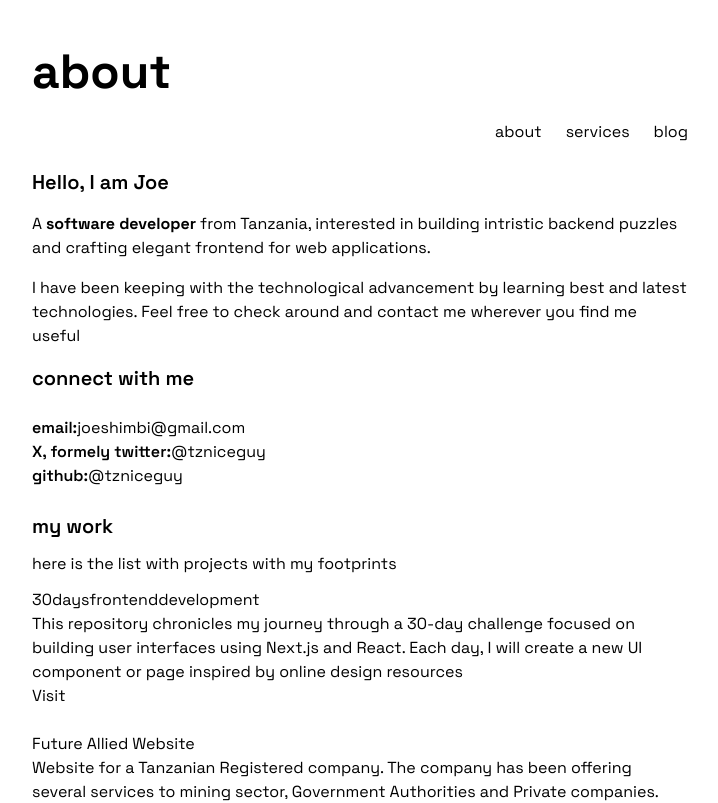
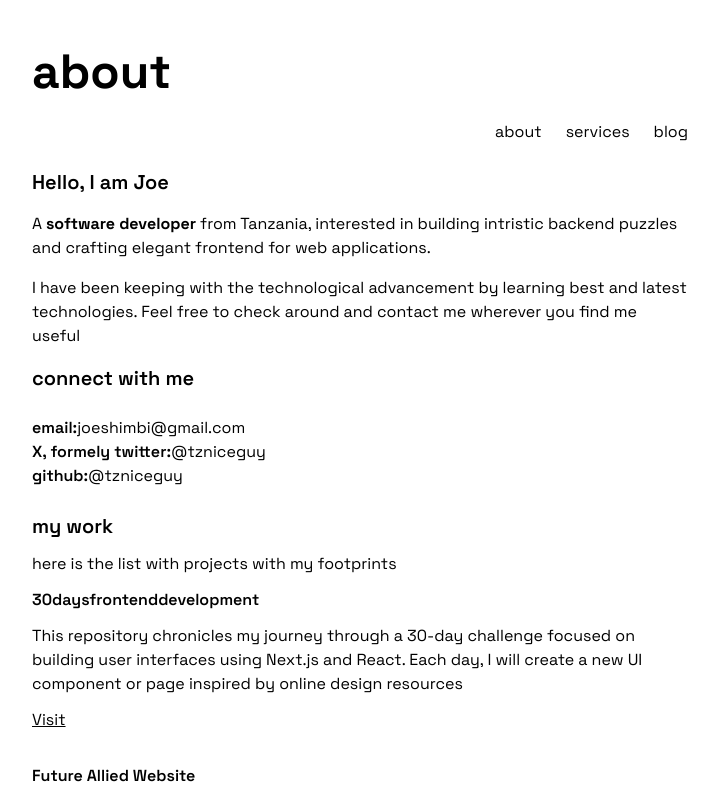
Before and after one commit to tzniceguy/myportifolio, a Next.js app: page / in a window 1280 px wide. Shown: the top 803 px of the page, without its empty margins (280-998 px from the left). Built offline with nearby package versions, Linux system fonts and the light colour scheme.

Commit message:
removed date

```diff
--- a/app/components/Project.tsx
+++ b/app/components/Project.tsx
@@ -6,13 +6,16 @@ export default function Project() {
   return (
     <div className="space-y-6">
       {build.map((build) => (
-        <div key={build.title}>
-          <h2>{build.title}</h2>
-          <h2>{build.date}</h2>
+        <div key={build.title} className="pb-2 space-y-3">
+          <h2 className="font-semibold">{build.title}</h2>
           <p>{build.description}</p>
-          <span>
-            <Link href={build.link}>Visit</Link>
-          </span>
+          <p>
+            <span>
+              <Link href={build.link} className="underline">
+                Visit
+              </Link>
+            </span>
+          </p>
         </div>
       ))}
     </div>
```
